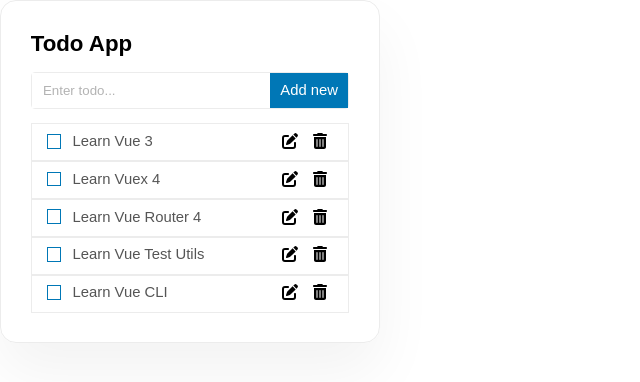
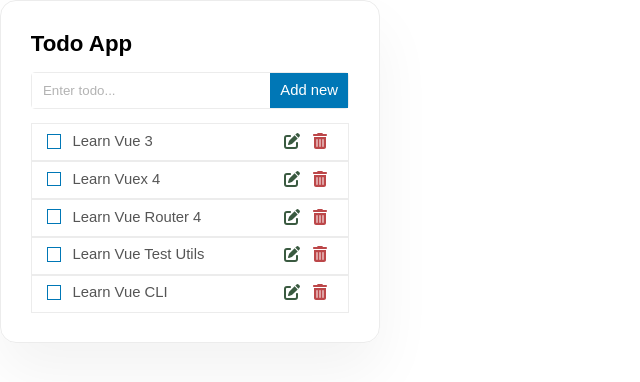
Before and after one commit to seriiserii825/todo-extension, a Vue app: page / in a window 1280 px wide. Shown: the top 382 px of the page, without its empty margins (0-640 px from the left). Built offline with nearby package versions, Linux system fonts and the light colour scheme.

Commit message:
feat: color icons

```diff
--- a/src/components/icons/IconEdit.vue
+++ b/src/components/icons/IconEdit.vue
@@ -2,7 +2,7 @@
   <svg xmlns="http://www.w3.org/2000/svg" width="16" height="16">
     <path
       d="M14.738.68a1.745 1.745 0 0 0-2.476 0l-.942.937 3.063 3.059.937-.942a1.745 1.745 0 0 0 0-2.476ZM5.387 7.555a1.7 1.7 0 0 0-.422.683l-.926 2.774a.76.76 0 0 0 .184.77c.199.202.496.273.77.179l2.773-.922c.257-.086.492-.234.683-.422l5.23-5.234-3.062-3.063ZM3 2a3 3 0 0 0-3 3v8a3 3 0 0 0 3 3h8a3 3 0 0 0 3-3v-3c0-.555-.445-1-1-1s-1 .445-1 1v3c0 .555-.445 1-1 1H3c-.555 0-1-.445-1-1V5c0-.555.445-1 1-1h3c.555 0 1-.445 1-1s-.445-1-1-1Zm0 0"
-      style="stroke: none; fill-rule: nonzero; fill: #000; fill-opacity: 1"
+      style="stroke: none; fill-rule: nonzero; fill: #3a5a40; fill-opacity: 1"
     />
   </svg>
 </template>
--- a/src/components/icons/IconTrash.vue
+++ b/src/components/icons/IconTrash.vue
@@ -2,7 +2,7 @@
   <svg xmlns="http://www.w3.org/2000/svg" width="14" height="16">
     <path
       d="M4.227.555A.99.99 0 0 1 5.117 0h3.766a.99.99 0 0 1 .89.555L10 1h3c.555 0 1 .445 1 1s-.445 1-1 1H1c-.555 0-1-.445-1-1s.445-1 1-1h3ZM1 4h12v10c0 1.102-.898 2-2 2H3c-1.102 0-2-.898-2-2Zm3 2c-.273 0-.5.227-.5.5v7c0 .273.227.5.5.5s.5-.227.5-.5v-7c0-.273-.227-.5-.5-.5m3 0c-.273 0-.5.227-.5.5v7c0 .273.227.5.5.5s.5-.227.5-.5v-7c0-.273-.227-.5-.5-.5m3 0c-.273 0-.5.227-.5.5v7c0 .273.227.5.5.5s.5-.227.5-.5v-7c0-.273-.227-.5-.5-.5m0 0"
-      style="stroke: none; fill-rule: nonzero; fill: #000; fill-opacity: 1"
+      style="stroke: none; fill-rule: nonzero; fill: #bc4749; fill-opacity: 1"
     />
   </svg>
 </template>
--- a/src/components/popups/ListItem.vue
+++ b/src/components/popups/ListItem.vue
@@ -51,7 +51,7 @@
     cursor: pointer;
   }
   &__edit {
-    margin-right: 0.4rem;
+    margin-right: 0.2rem;
   }
 }
 </style>
```
